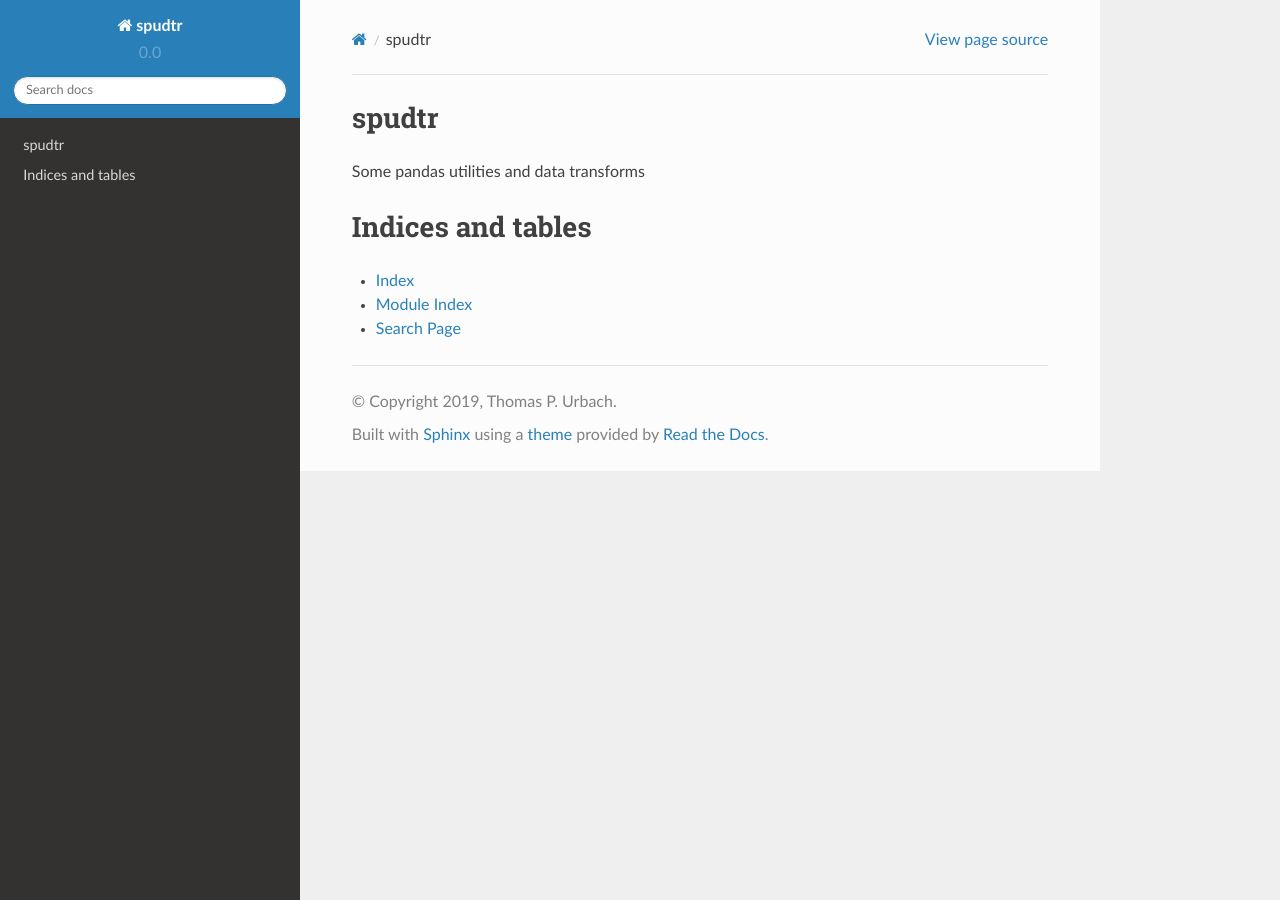
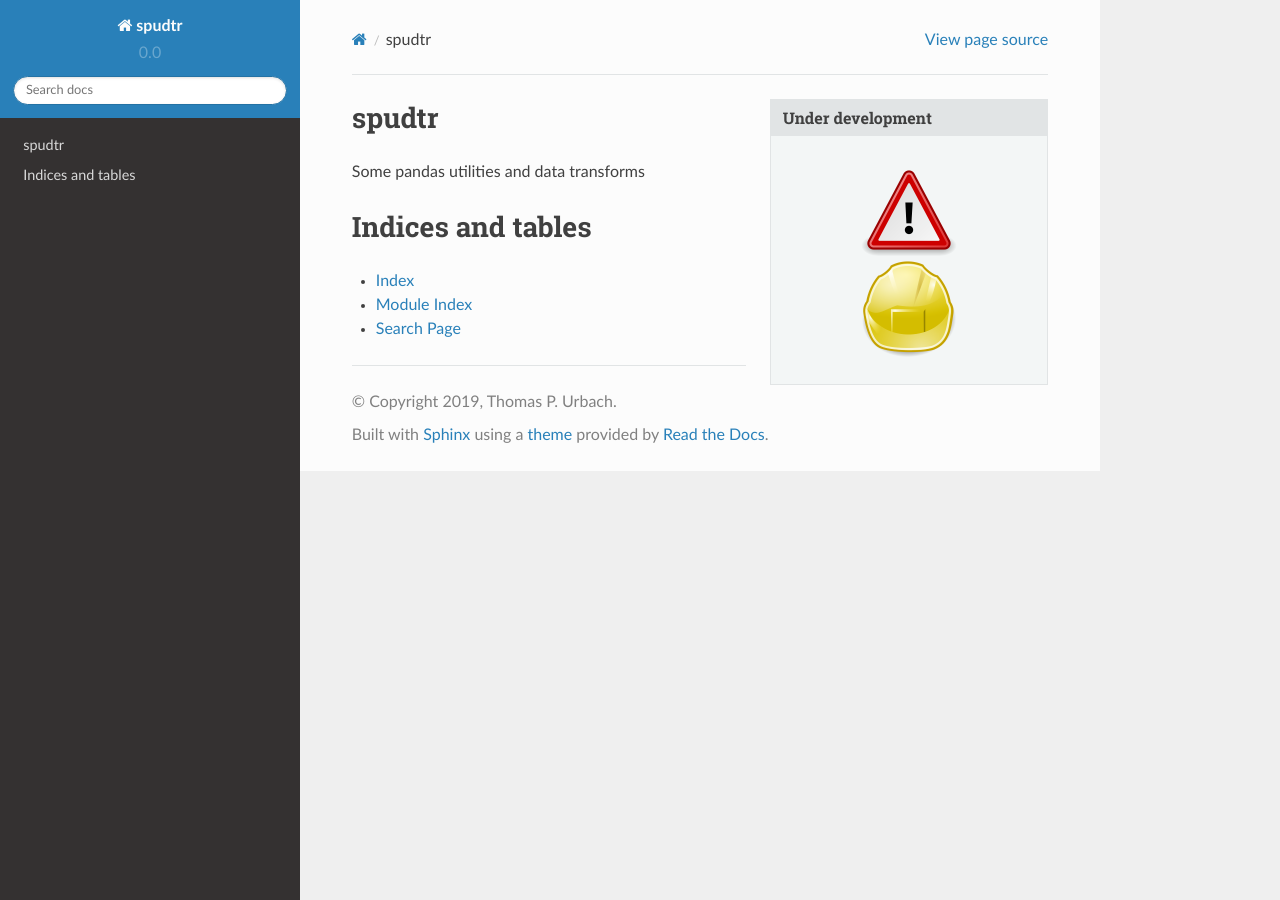
Before and after one commit to turbach/spudtr, a Sphinx documentation site: the page built from docs/source/index.rst, in a window 1280 px wide. Built offline with Sphinx 7.4.7 and the Read the Docs theme 2.0.0, drawn with Linux system fonts in a browser that asks for light colours.

Commit message:
added in development warning to docs

```diff
--- a/docs/source/index.rst
+++ b/docs/source/index.rst
@@ -1,4 +1,20 @@
 .. spudtr documentation master file, must contain toctree
+
+
+.. sidebar:: Under development
+
+    .. image:: resources/200px-Dialog-warning.svg.png
+        :width: 100px
+        :height: 100px
+        :align: center
+        :alt: Warning
+
+
+    .. image:: resources/200px-Applications-development.svg.png
+        :width: 100px
+        :height: 100px
+        :align: center
+        :alt: Under Development
 
 
 spudtr
```
Also changed, not shown: docs/source/resources/200px-Applications-development.svg.png (added), docs/source/resources/200px-Dialog-warning.svg.png (added).
